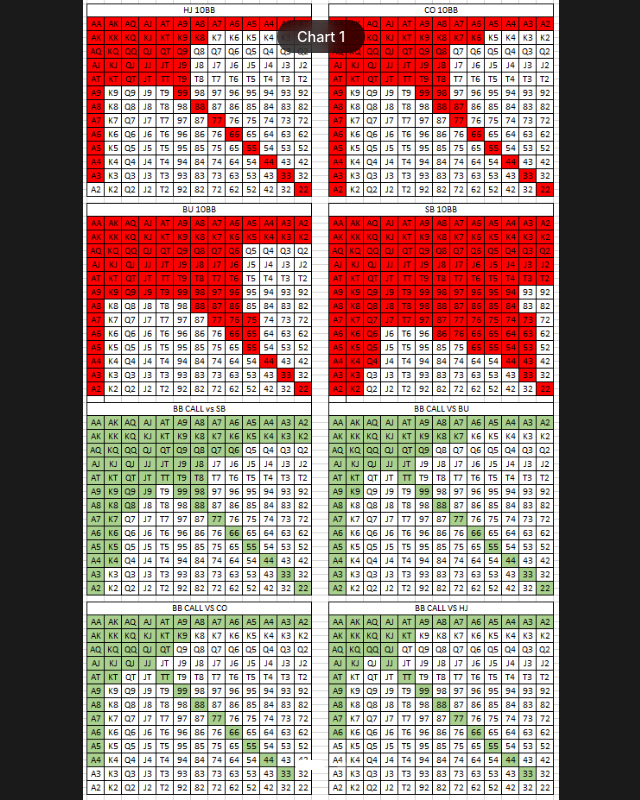
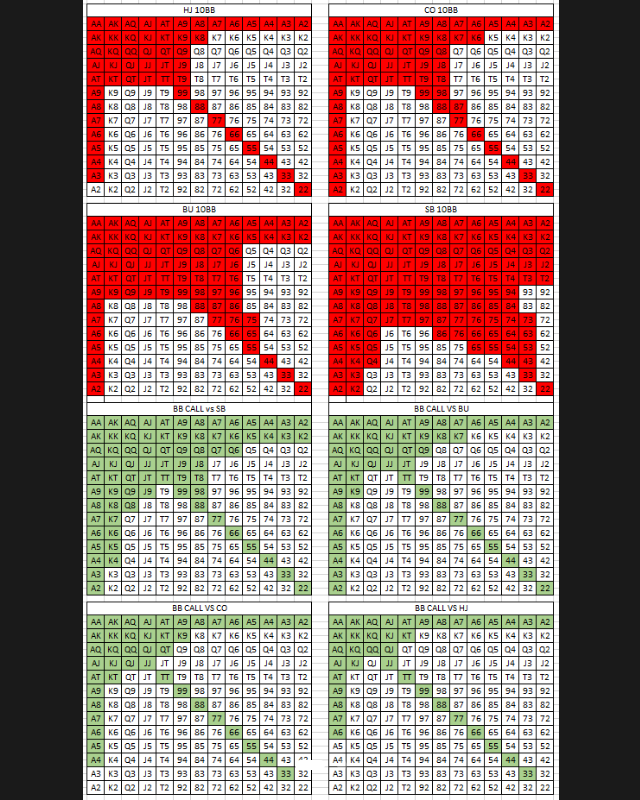
Before and after one commit to attilagutai1-alt/10bbtanul, a plain HTML site: page index.html in a window 1280 px wide. Shown: the whole page, without its empty margins (319-959 px from the left). Drawn offline with Linux system fonts and the light colour scheme.

Commit message:
index.html

```diff
--- a/index.html
+++ b/index.html
@@ -94,22 +94,6 @@
             border-radius: 5px;
         }
 
-        /* Chart label */
-        .chart-label {
-            position: absolute;
-            top: 20px;
-            left: 50%;
-            transform: translateX(-50%);
-            background: rgba(0, 0, 0, 0.7);
-            color: white;
-            padding: 8px 20px;
-            border-radius: 20px;
-            font-size: 0.9rem;
-            font-weight: 500;
-            z-index: 10;
-            backdrop-filter: blur(10px);
-        }
-
         @media (max-width: 768px) {
             .indicator {
                 bottom: 20px;
@@ -132,8 +116,6 @@
             </div>
         </div>
 
-        <div class="chart-label" id="chartLabel">Chart 1</div>
-
         <div class="indicator" id="indicator">
             <div class="dot active" onclick="goToChart(0)"></div>
             <div class="dot" onclick="goToChart(1)"></div>
@@ -144,10 +126,7 @@
         let currentIndex = 0;
         const charts = document.querySelectorAll('.chart');
         const dots = document.querySelectorAll('.dot');
-        const chartLabel = document.getElementById('chartLabel');
         const chartWrapper = document.getElementById('chartWrapper');
-
-        const chartLabels = ['Chart 1', 'Chart 2'];
 
         function updateChart() {
             charts.forEach((chart, index) => {
@@ -157,8 +136,6 @@
             dots.forEach((dot, index) => {
                 dot.classList.toggle('active', index === currentIndex);
             });
-
-            chartLabel.textContent = chartLabels[currentIndex];
         }
 
         function nextChart() {
```
